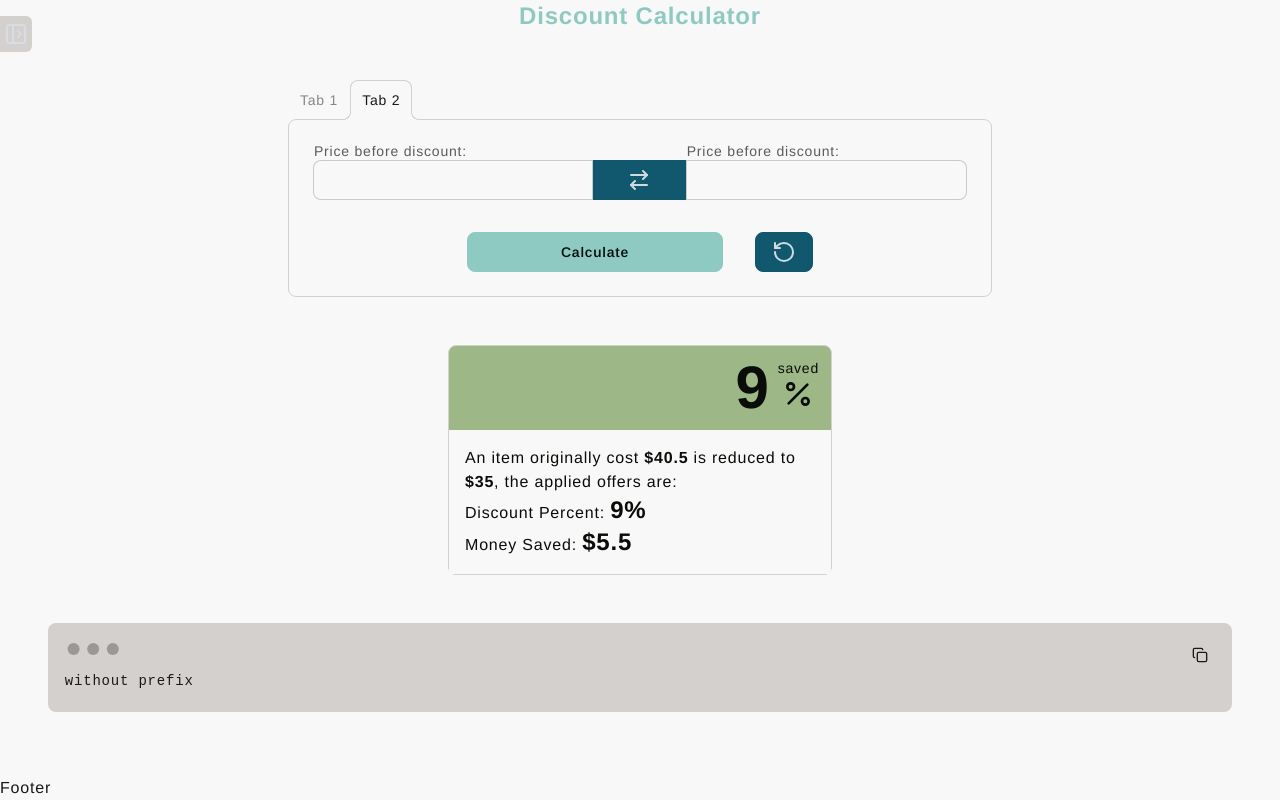
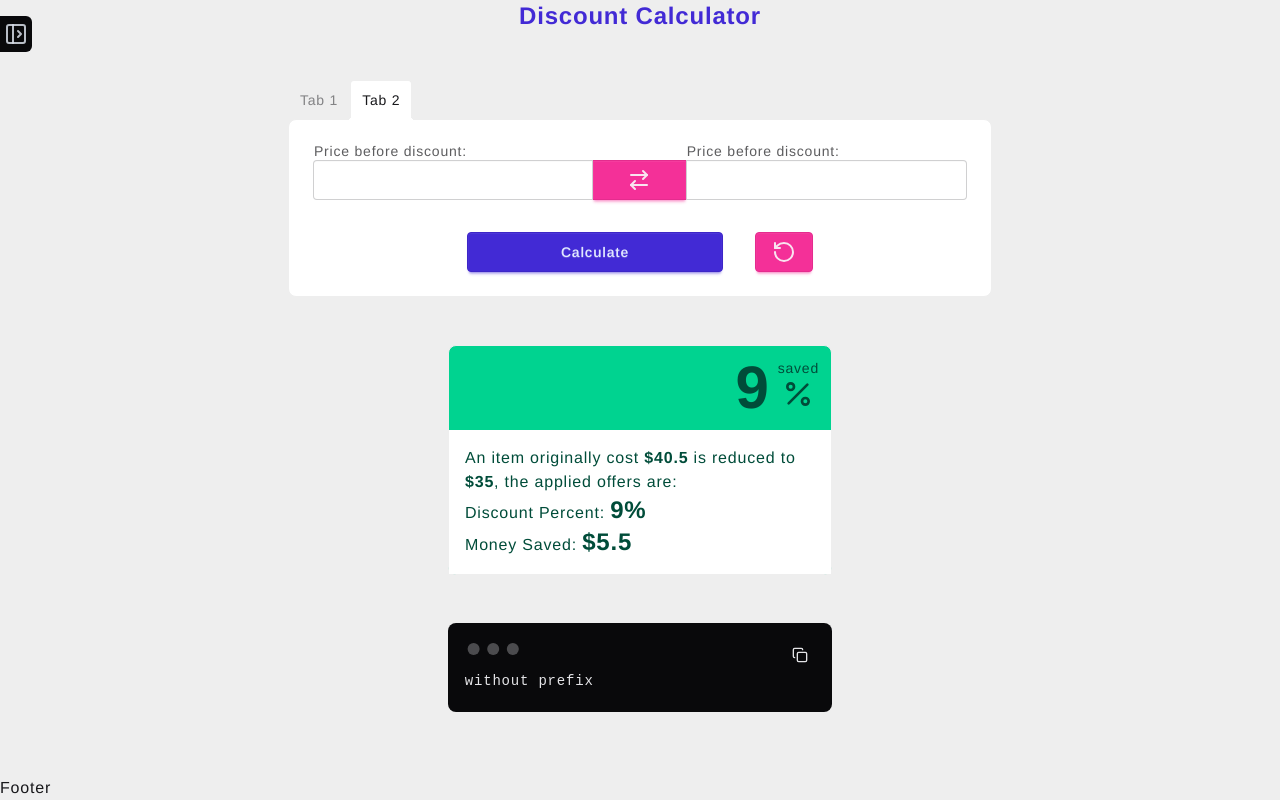
Before and after one commit to doinby/it-adds-up-app, a Next.js app: page / in a window 1280 px wide. Built offline with nearby package versions, Linux system fonts and the light colour scheme.

Commit message:
remove custom DaisyUI theme

```diff
--- a/app/globals.css
+++ b/app/globals.css
@@ -5,8 +5,8 @@
 @plugin "daisyui";
 @plugin "daisyui/theme" {
 	name: 'itaddsup';
-	default: true;
-	prefersdark: true;
+	default: false;
+	prefersdark: false;
 	color-scheme: 'light';
 	--color-base-100: oklch(98% 0.001 106.423);
 	--color-base-200: oklch(98% 0.001 106.423);
@@ -46,7 +46,7 @@ body {
 }
 
 body {
-	@apply grid grid-cols-[auto_1fr] grid-rows-[1fr_auto] font-serif tracking-wider;
+	@apply grid grid-cols-[auto_1fr] grid-rows-[1fr_auto] font-serif tracking-wider bg-base-300;
 	/* @apply sm:flex sm:flex-col; */
 }
 
--- a/components/ui/PlainTextResult.tsx
+++ b/components/ui/PlainTextResult.tsx
@@ -2,7 +2,7 @@ import { Copy } from 'lucide-react';
 
 export default function PlainTextResult() {
 	return (
-		<div className='mockup-code relative bg-neutral text-neutral-content w-full'>
+		<div className='mockup-code w-96 relative bg-neutral text-neutral-content'>
 			<button className='absolute top-4 right-4 btn btn-sm btn-circle btn-ghost'>
 				<Copy size={16} />
 			</button>
```
